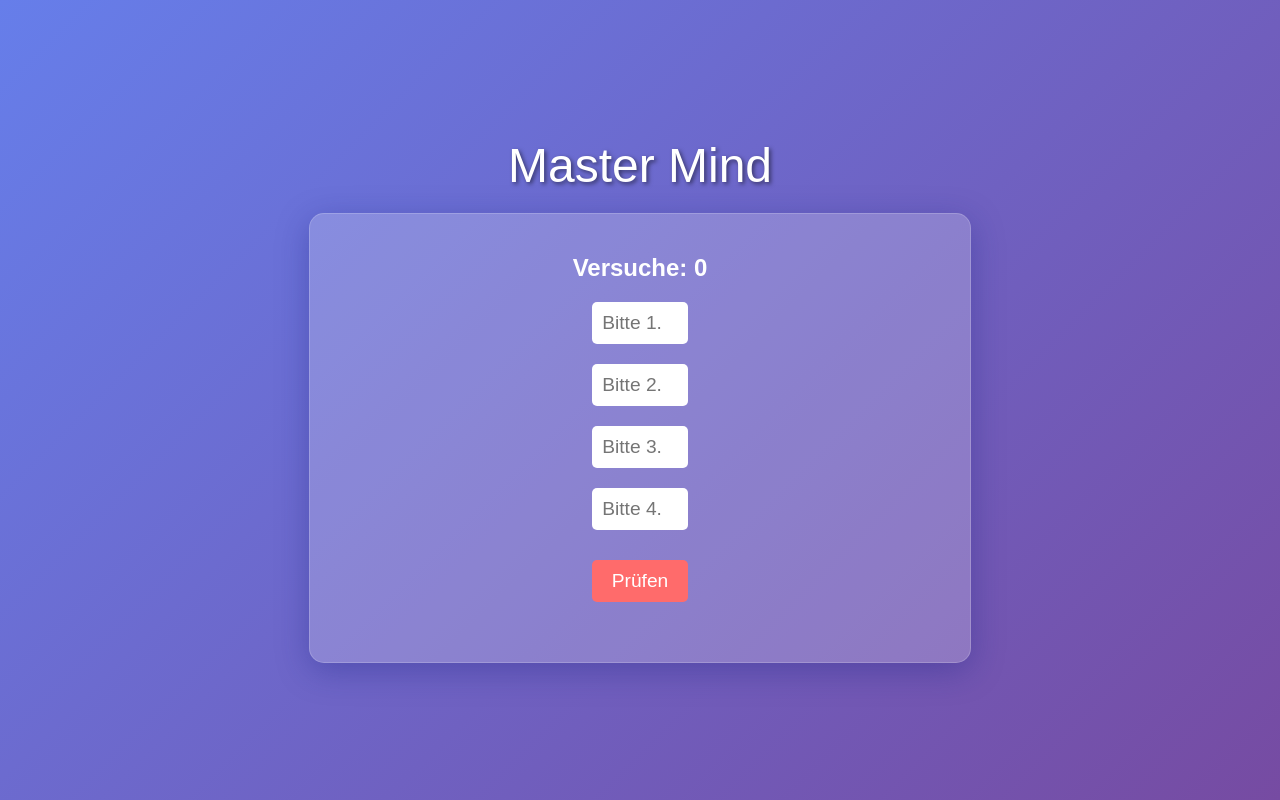
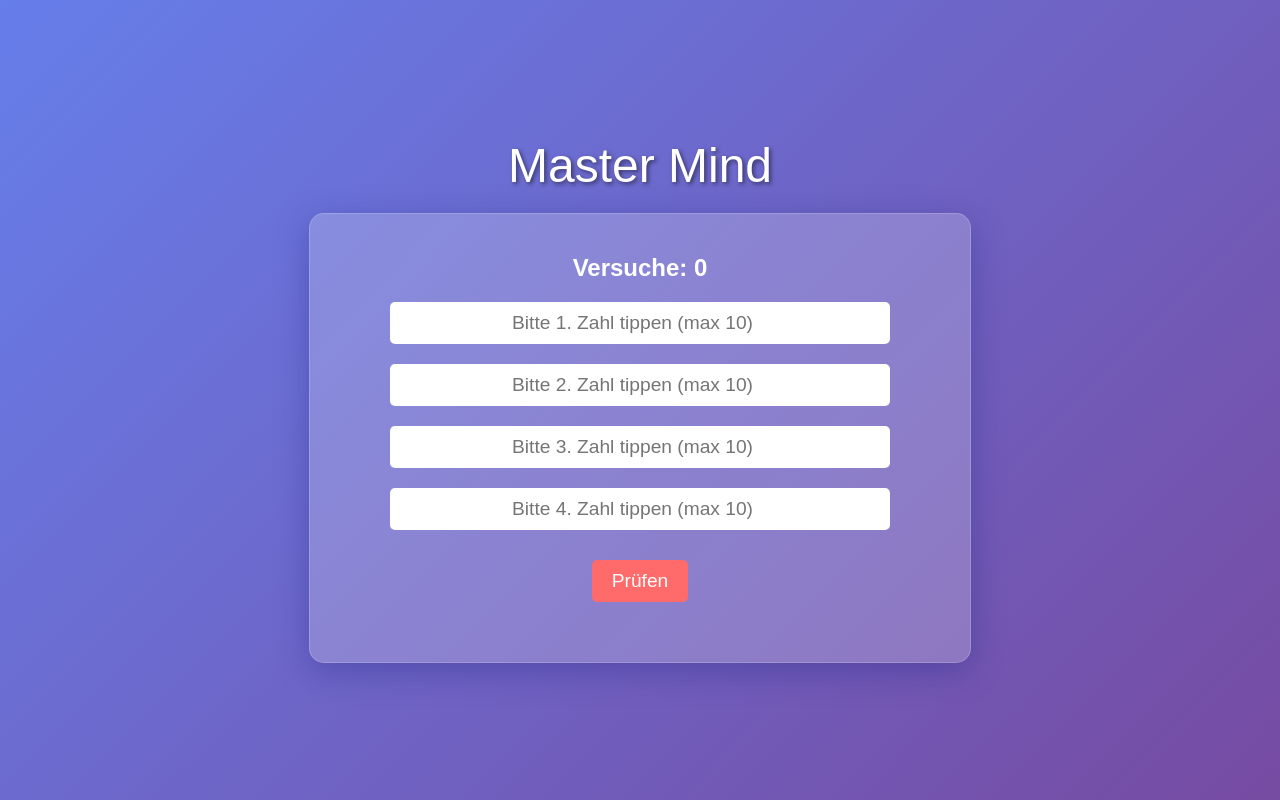
Before and after one commit to Popel1215/MasterMind, a plain HTML site: page index.html in a window 1280 px wide. Drawn offline with Linux system fonts and the light colour scheme.

Commit message:
Add files via upload

```diff
--- a/index.html
+++ b/index.html
@@ -75,10 +75,10 @@
     <div class="container">
         <h2 id="Tries">Versuche: 0</h2>
         <form onsubmit="guess(); return false">
-<input id="first" type="number" style="width: 2cm;" required placeholder="Bitte 1. Zahl tippen (max 10)">
-<input id="second"  type="number" style="width: 2cm;" required placeholder="Bitte 2. Zahl tippen (max 10)">
-<input id="third" type="number" style="width: 2cm;" required placeholder="Bitte 3. Zahl tippen (max 10)">
-<input id="fourth" type="number" style="width: 2cm;" required placeholder="Bitte 4. Zahl tippen (max 10)">
+<input id="first" type="number"  required placeholder="Bitte 1. Zahl tippen (max 10)">
+<input id="second"  type="number"  required placeholder="Bitte 2. Zahl tippen (max 10)">
+<input id="third" type="number"  required placeholder="Bitte 3. Zahl tippen (max 10)">
+<input id="fourth" type="number"  required placeholder="Bitte 4. Zahl tippen (max 10)">
 <button type="button" onclick="guess(event)">Prüfen</button>
 <h2 id="New"></h2>
         </form>
```
